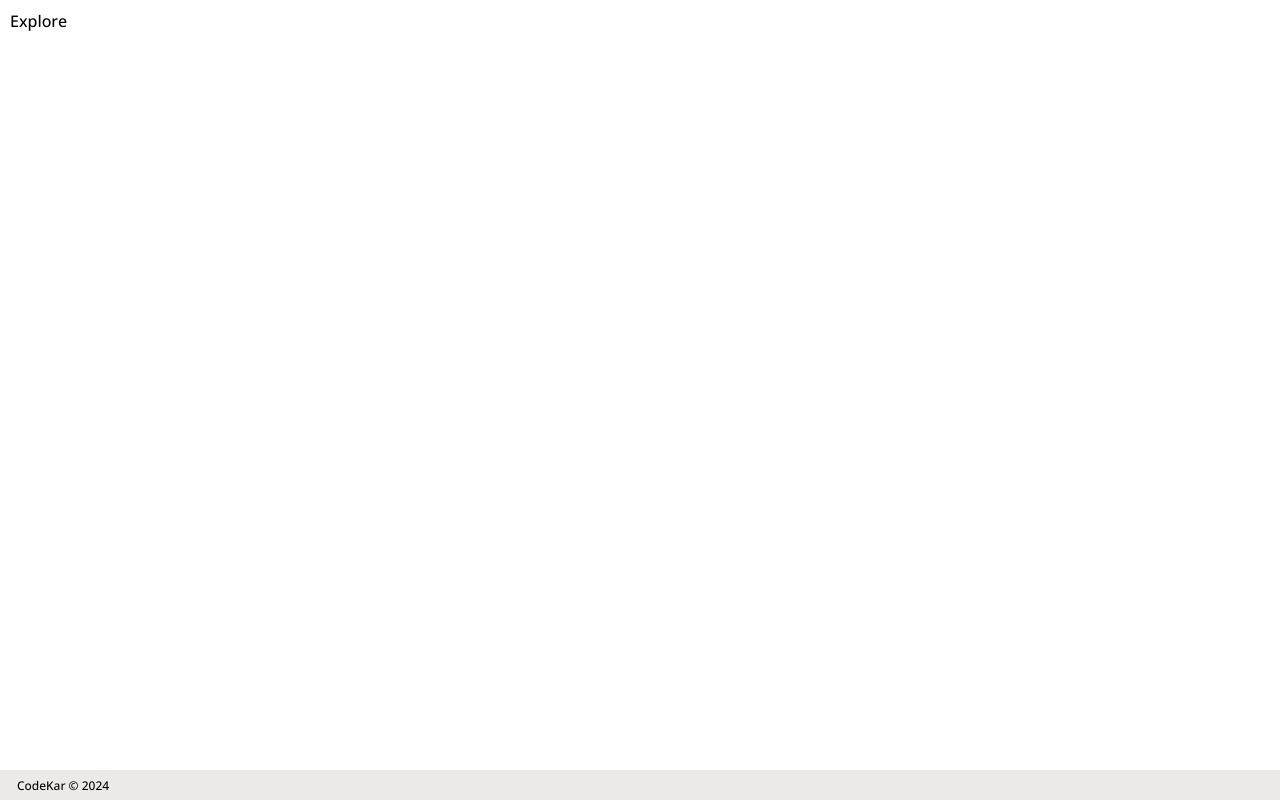
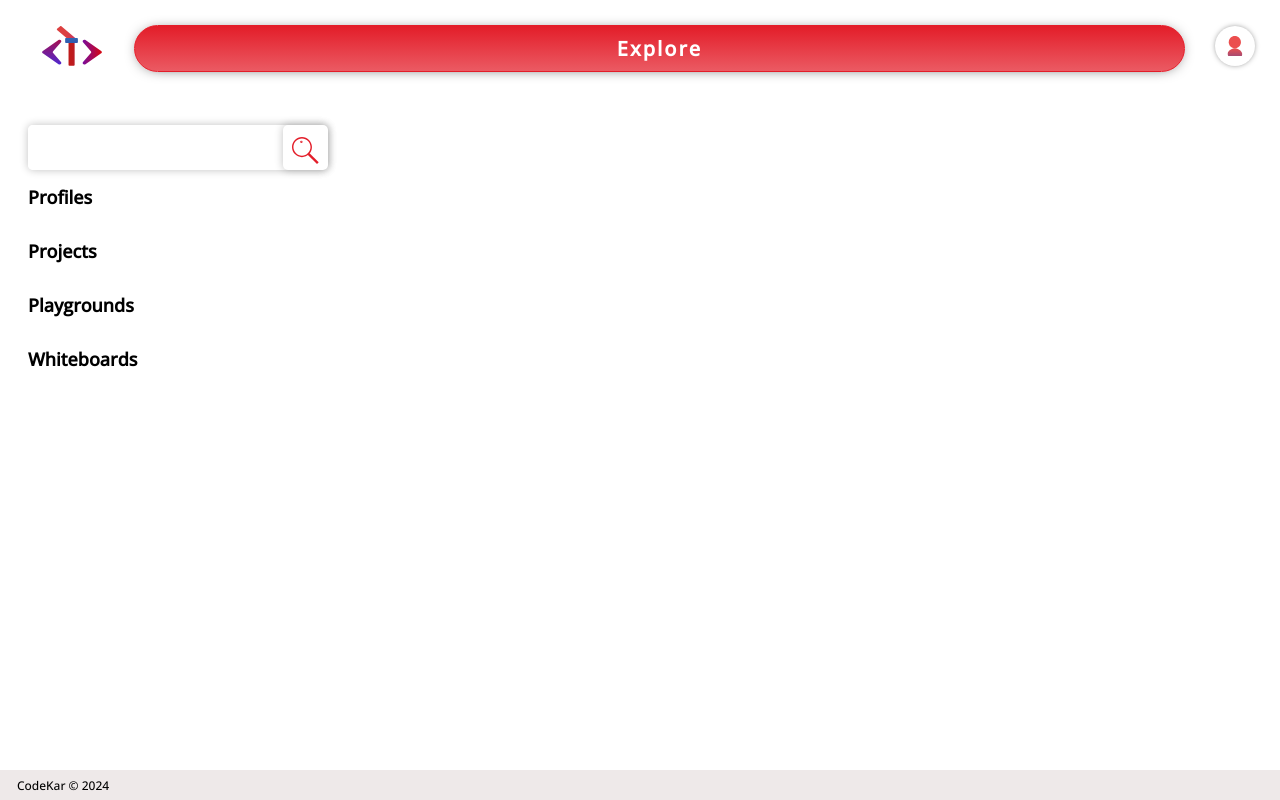
Before and after one commit to ashishup1999/codekar, a Next.js app: page /explore in a window 1280 px wide. Built offline with nearby package versions, Linux system fonts and the light colour scheme; sample sign-in values are in the browser's storage.

Commit message:
Explore component added

```diff
--- /dev/null
+++ b/src/app/(pages)/explore/page.styles.ts
@@ -0,0 +1,83 @@
+import Image from "next/image";
+import styled from "styled-components";
+
+export const ExploreWrapper = styled.div`
+  display: flex;
+  flex-direction: column;
+  flex: 1;
+  width: 100%;
+  margin-top: 20px;
+  padding: 18px;
+  gap: 15px;
+`;
+
+export const ExploreDiv = styled.div`
+  display: flex;
+  flex-direction: column;
+  width: 100%;
+`;
+
+export const SearchBarDiv = styled.div`
+  display: flex;
+  width: 100%;
+  max-width: 300px;
+  height: 45px;
+  box-shadow: 0px 0px 9px 0px #0000003f;
+  border-radius: 5px;
+  margin-top: 5px;
+  background-color: white;
+`;
+
+export const SearchBarInput = styled.input`
+  flex: 1;
+  height: 100%;
+  border: none;
+  border-radius: 5px;
+  padding: 0 10px;
+  &:focus {
+    outline: none;
+  }
+`;
+
+export const SearchIconDiv = styled.div`
+  display: flex;
+  flex: 0;
+  justify-content: center;
+  align-items: center;
+  height: 100%;
+  aspect-ratio: 1;
+  box-shadow: 0px 0px 9px 0px #0000003f;
+  border-radius: 5px;
+  cursor: pointer;
+`;
+
+export const SearchIcon = styled(Image)`
+  margin-top: 5px;
+  height: 60%;
+  width: auto;
+`;
+
+export const EachSection = styled.div`
+  display: flex;
+  flex-direction: row;
+  width: 100%;
+  align-items: center;
+  overflow-x: scroll;
+  margin-bottom: 20px;
+  &::-webkit-scrollbar-thumb {
+    background-color: transparent;
+  }
+  &:hover {
+    &::-webkit-scrollbar-thumb {
+      background-color: #babac0;
+      border-radius: 16px;
+      border: 4px solid #fff;
+    }
+  }
+`;
+
+export const SecName = styled.p`
+  font-size: 18px;
+  font-weight: bold;
+  margin-bottom: 10px;
+`;
--- a/src/app/(pages)/explore/page.tsx
+++ b/src/app/(pages)/explore/page.tsx
@@ -1,11 +1,82 @@
-import React from 'react'
+"use client";
+import React, { useEffect } from "react";
+import { useRouter } from "next/navigation";
+import {
+  HEADER_TO_BORDER_CLR,
+  LINEAR_GRADS,
+} from "@/constants/CommonConstants";
+import {
+  EachSection,
+  ExploreDiv,
+  ExploreWrapper,
+  SearchBarDiv,
+  SearchBarInput,
+  SearchIcon,
+  SearchIconDiv,
+  SecName,
+} from "./page.styles";
+import {
+  HeaderDiv,
+  HeaderText,
+  HeaderTextWrapper,
+  LogoImg,
+  UserImg,
+} from "../layout.styles";
+import { COMMON_IMAGES, OPTION_ICONS } from "@/constants/StaticImages";
 
 const Explore = () => {
+  const router = useRouter();
+
+  useEffect(() => {
+    const allEachSections = document.querySelectorAll(".EachSection");
+    allEachSections.forEach((es) => {
+      es.addEventListener("wheel", (event: any) => {
+        event.preventDefault();
+        es.scrollLeft += event.deltaY;
+      });
+    });
+  }, []);
+
   return (
-    <div>
-      Explore
-    </div>
-  )
-}
+    <>
+      <HeaderDiv>
+        <LogoImg
+          src={COMMON_IMAGES.logo}
+          alt=""
+          onClick={() => router.push("/")}
+        />
+        <HeaderTextWrapper
+          bgColorGrad={LINEAR_GRADS.brightRed}
+          borderclr={HEADER_TO_BORDER_CLR.explore}
+        >
+          <HeaderText>Explore</HeaderText>
+        </HeaderTextWrapper>
+        <UserImg src={COMMON_IMAGES.userCircle} alt="" />
+      </HeaderDiv>
+      <ExploreWrapper>
+        <SearchBarDiv>
+          <SearchBarInput />
+          <SearchIconDiv>
+            <SearchIcon src={OPTION_ICONS.search} alt="" />
+          </SearchIconDiv>
+        </SearchBarDiv>
+        <ExploreDiv>
+          <SecName>Profiles</SecName>
+          <EachSection className="EachSection">
+            {/* <ProfileCard profileImg="x.png" userName="" /> */}
+          </EachSection>
+          <SecName>Projects</SecName>
+          <EachSection className="EachSection">
+            {/* <ProjectCard /> */}
+          </EachSection>
+          <SecName>Playgrounds</SecName>
+          <EachSection className="EachSection">{/* <PgCard /> */}</EachSection>
+          <SecName>Whiteboards</SecName>
+          <EachSection className="EachSection">{/* <WbCard /> */}</EachSection>
+        </ExploreDiv>
+      </ExploreWrapper>
+    </>
+  );
+};
 
-export default Explore
+export default Explore;
--- a/src/app/global.css
+++ b/src/app/global.css
@@ -9,3 +9,22 @@
   margin: 0;
   padding: 0;
 }
+
+*::-webkit-scrollbar {
+  background-color: #fff;
+  width: 20px;
+}
+
+*::-webkit-scrollbar-track {
+  background-color: #fff;
+}
+
+*::-webkit-scrollbar-thumb {
+  background-color: #babac0;
+  border-radius: 20px;
+  border: 4px solid #fff;
+}
+
+*::-webkit-scrollbar-button {
+  display: none;
+}
--- a/src/components/ProjectCard.styles.ts
+++ b/src/components/ProjectCard.styles.ts
@@ -4,6 +4,7 @@ import styled from "styled-components";
 
 export const PCWrapper = styled.div`
   display: flex;
+  flex-shrink: 0;
   flex-direction: column;
   justify-content: center;
   align-items: center;
@@ -30,6 +31,7 @@ export const PCWrapper = styled.div`
 export const PCMiniWrapper = styled.div`
   display: flex;
   flex-direction: column;
+  flex-shrink: 0;
   justify-content: center;
   align-items: center;
   width: 18%;
```
Also changed, not shown: src/components/ProfileCard.tsx (added, +48 -0 lines).
